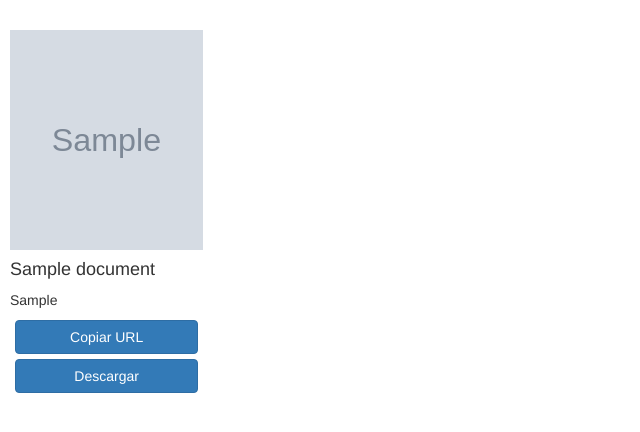
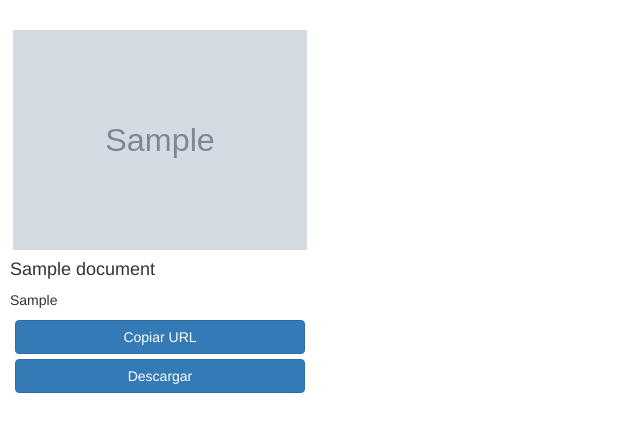
Before and after one commit to jeffreysorsby/jac-home, a Flask app: page /documents in a window 1280 px wide. Shown: the part 52-484 px from the top of the page, without its empty margins (0-640 px from the left). Run offline with Flask 2, Linux system fonts and the light colour scheme; tables that the repository leaves empty hold one stand-in row (values such as "Sample post"); grey boxes marked "Sample" are stand-in pictures; some libraries are stand-ins or nearby versions.

Commit message:
image css

```diff
--- a/templates/document_search.html
+++ b/templates/document_search.html
@@ -104,5 +104,11 @@ a {
     color: black;
 }
 
+.card-img-top {
+  object-fit: scale-down;
+  width: 100%;
+  height: 250px;
+}
+
 </style>
 {% endblock %}
--- a/templates/documents.html
+++ b/templates/documents.html
@@ -39,7 +39,7 @@
   <div class="container-fluid">
     <div class="row">
         {% for d in docs %}
-        <div class="col-lg-2 col-md-6" style="padding: 10px;">
+        <div class="col-lg-3 col-md-6" style="padding: 10px;">
             <div class="card card-block" style="margin-top: auto; margin-left: auto;">
               <img class="card-img-top" data-src="holder.js/100px180/" alt="100%x180" src="{{ d.image_url }}" data-holder-rendered="true" style="height: 220px; width: 100%; display: block;">
               <div class="card-block">
@@ -105,7 +105,7 @@ a {
 }
 
 .card-img-top {
-  object-fit: cover;
+  object-fit: scale-down;
   width: 100%;
   height: 250px;
 }
--- a/templates/models.html
+++ b/templates/models.html
@@ -108,7 +108,7 @@ a {
 }
 
 .card-img-top {
-  object-fit: cover;
+  object-fit: scale-down;
   width: 100%;
   height: 250px;
 }
```
